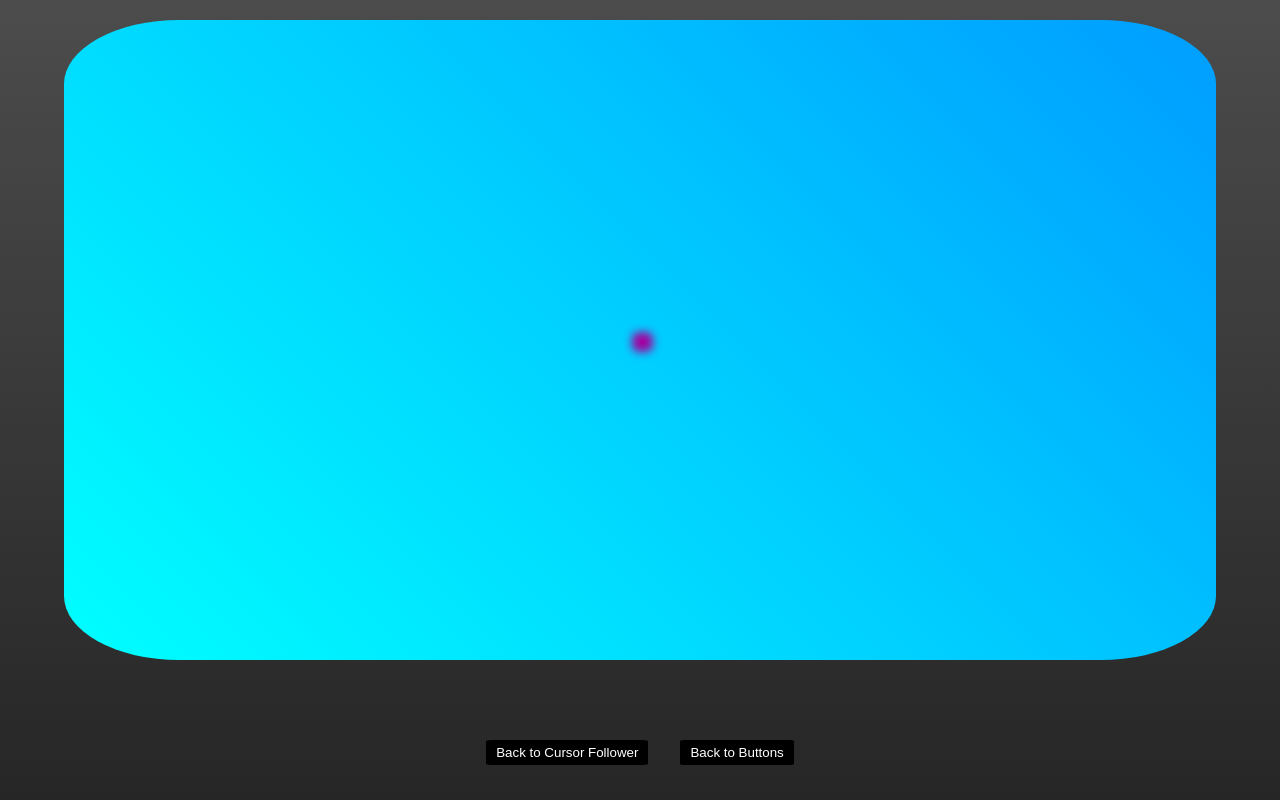
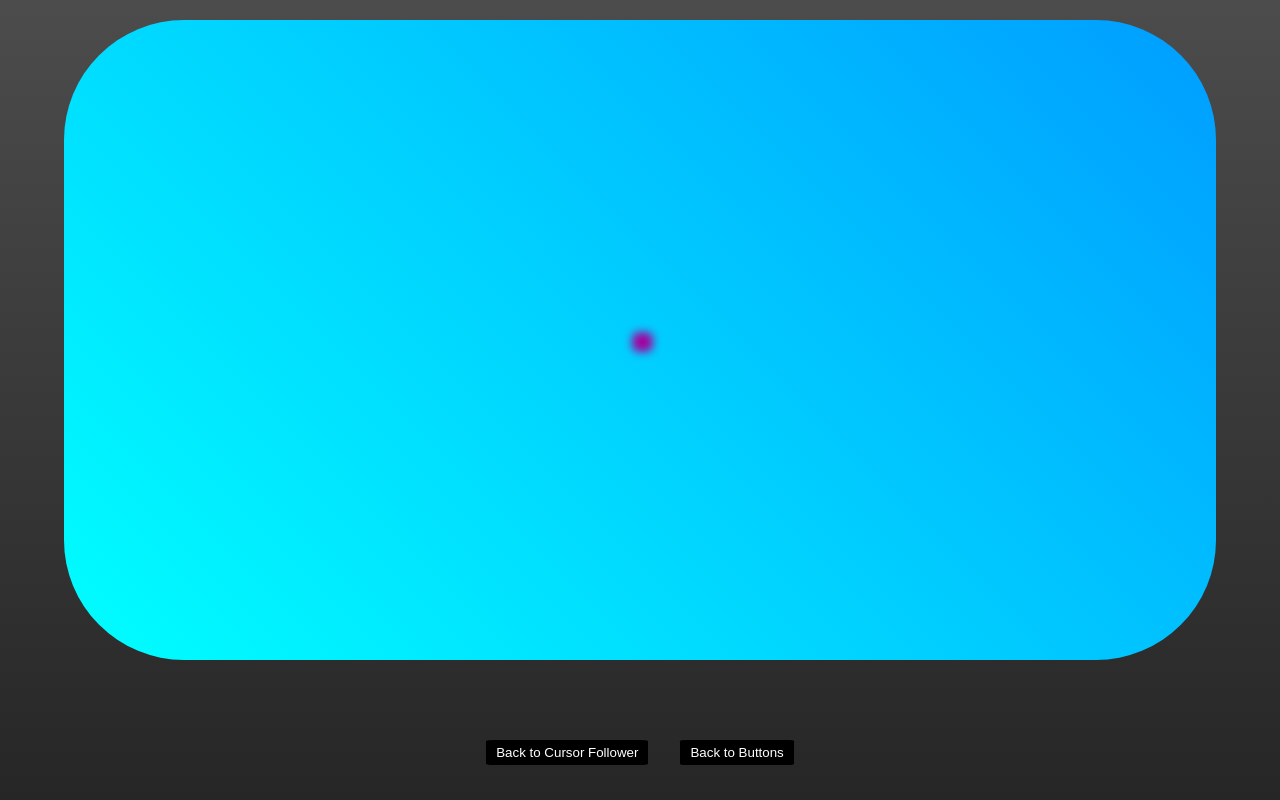
Before and after one commit to FluxMusic/Web-Test, a plain HTML site: page cursor-follower-alt.html in a window 1280 px wide. Drawn offline with Linux system fonts and the light colour scheme.

Commit message:
set a fixed border radius

```diff
--- a/styles/cursor-follower-alt.css
+++ b/styles/cursor-follower-alt.css
@@ -10,13 +10,13 @@ body {
     flex-direction: column;
     justify-content: center;
     align-items: center;
-    background:linear-gradient(0deg, rgb(38, 38, 38), rgb(76, 76, 76));
+    background: linear-gradient(0deg, rgb(38, 38, 38), rgb(76, 76, 76));
 }
 .game-field {
     height: 80vh;
     width: 90vw;
     position: relative;
-    border-radius: 10%;
+    border-radius: 7.5rem;
     background: linear-gradient(45deg, aqua, rgb(0, 157, 255));
 }
 .glow-point {
```
